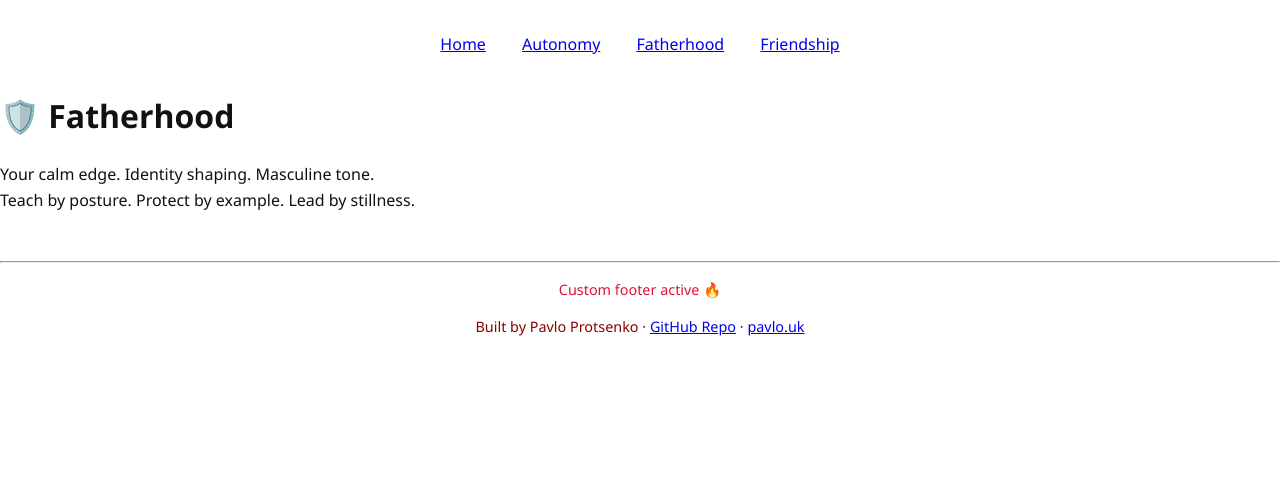
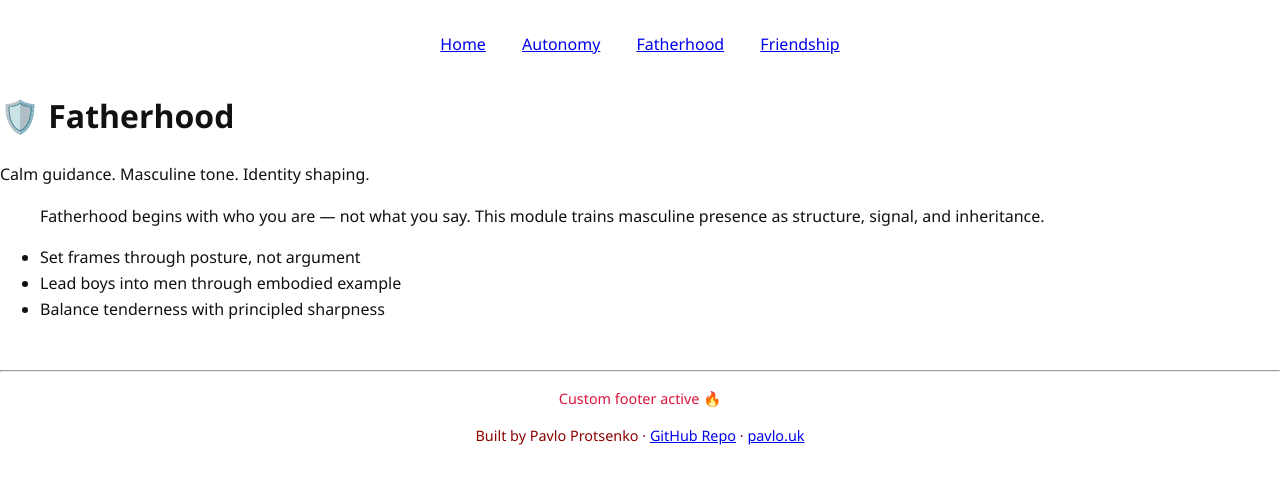
Before and after one commit to Pavlo-UK/Positioning, a Jekyll site: the page built from _pages/fatherhood.md, in a window 1280 px wide. Shown: the top 484 px of the page. Built offline with Jekyll 4.4.1, drawn with Linux system fonts in a browser that asks for light colours.

Commit message:
Update fatherhood.md

```diff
--- a/_pages/fatherhood.md
+++ b/_pages/fatherhood.md
@@ -6,5 +6,10 @@ permalink: /fatherhood/
 
 # 🛡️ Fatherhood
 
-Your calm edge. Identity shaping. Masculine tone.
-Teach by posture. Protect by example. Lead by stillness.
+Calm guidance. Masculine tone. Identity shaping.
+
+> Fatherhood begins with who you are — not what you say. This module trains masculine presence as structure, signal, and inheritance.
+
+- Set frames through posture, not argument
+- Lead boys into men through embodied example
+- Balance tenderness with principled sharpness
```
